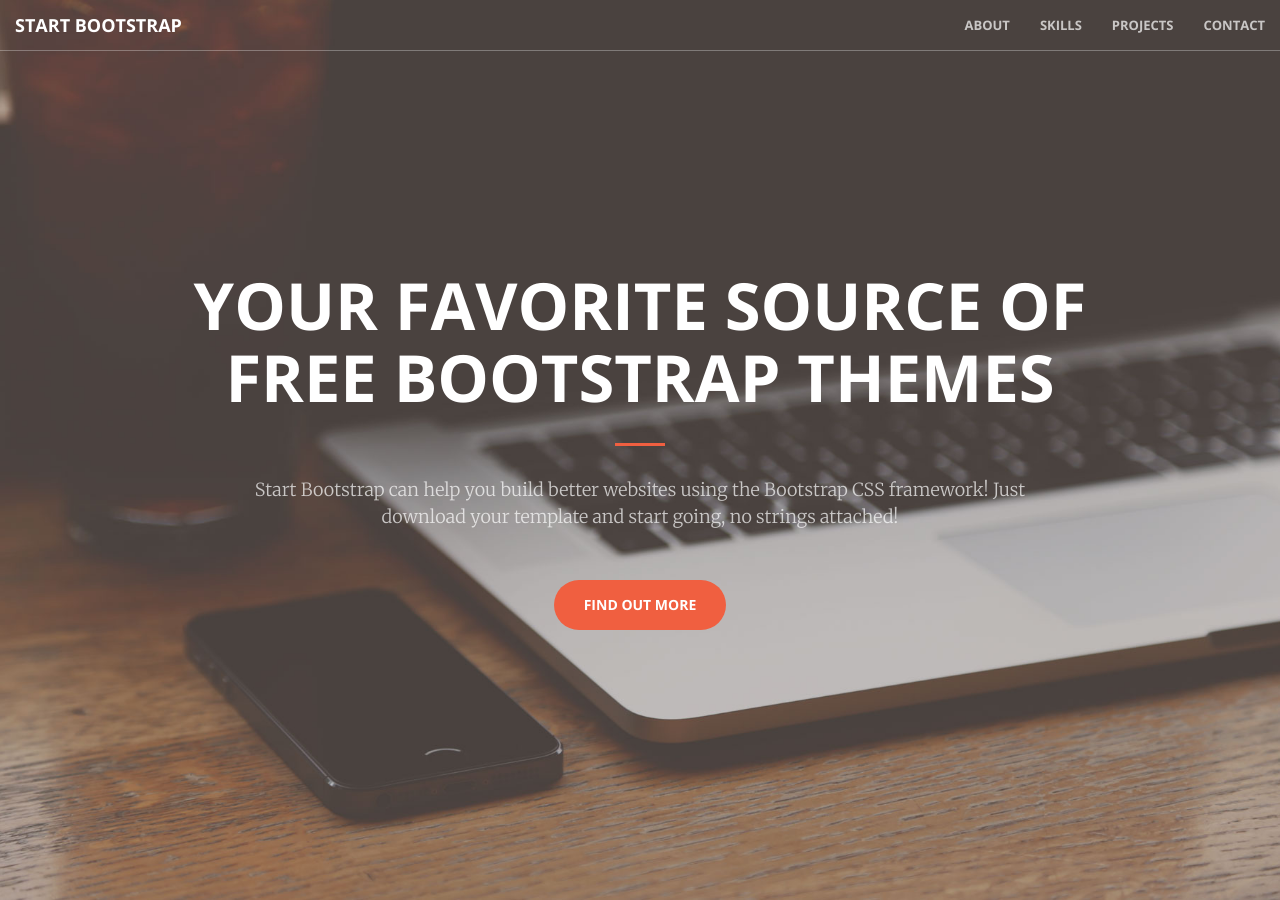
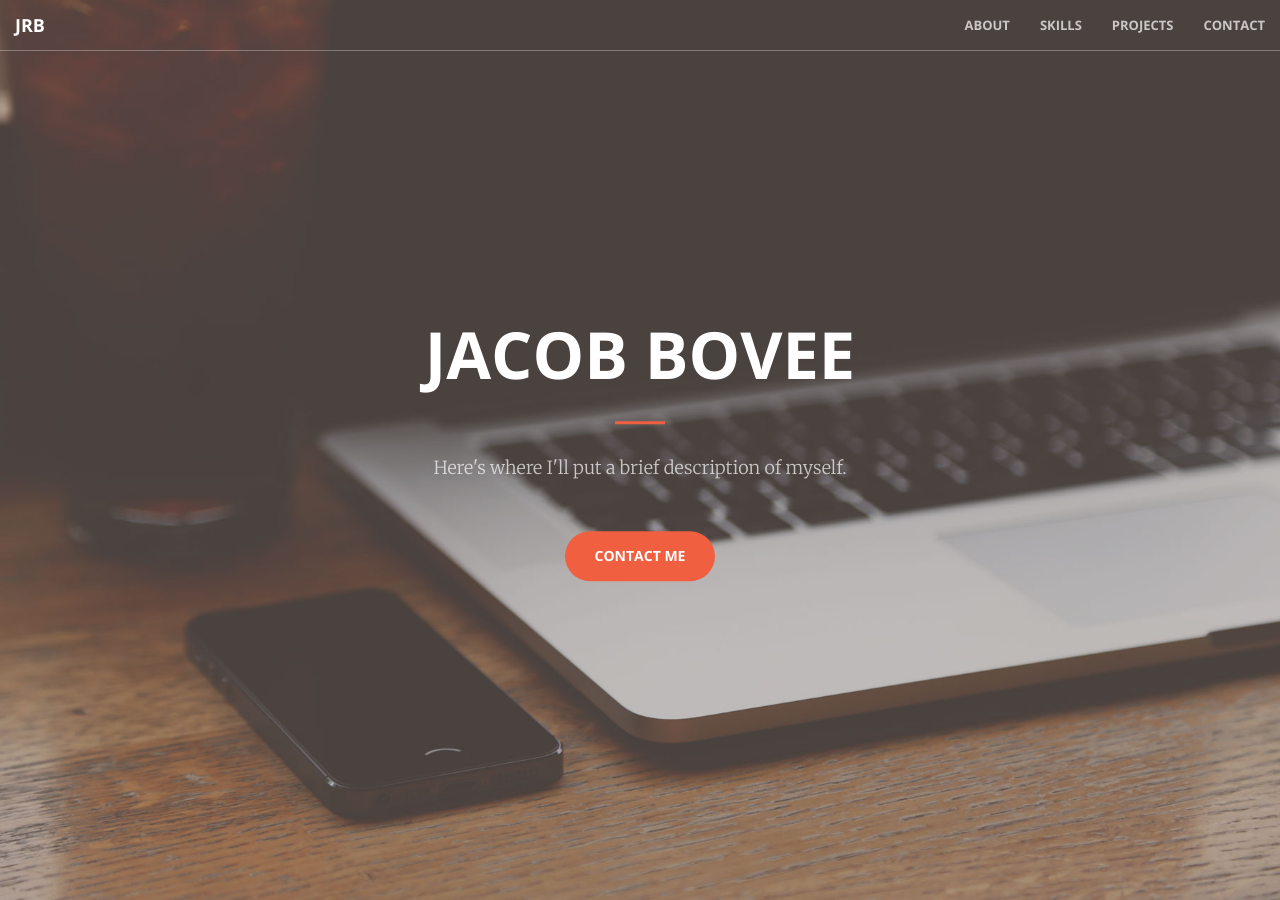
Before and after one commit to jbovee/jbovee.github.io, a Jekyll site: the page built from index.html, in a window 1280 px wide and 900 px high. Built offline with Jekyll 4.4.1, drawn with Linux system fonts in a browser that asks for light colours.

Commit message:
Changed text in navbar, first section, and title

```diff
--- a/_includes/head.html
+++ b/_includes/head.html
@@ -6,7 +6,7 @@
     <meta name="description" content="">
     <meta name="author" content="">
 
-    <title>Creative - Start Bootstrap Theme</title>
+    <title>Jacob Bovee</title>
 
     <!-- Bootstrap Core CSS -->
     <link rel="stylesheet" href="css/bootstrap.min.css" type="text/css">
--- a/_includes/header.html
+++ b/_includes/header.html
@@ -1,10 +1,10 @@
 <header>
     <div class="header-content">
         <div class="header-content-inner">
-            <h1>Your Favorite Source of Free Bootstrap Themes</h1>
+            <h1>Jacob Bovee</h1>
             <hr>
-            <p>Start Bootstrap can help you build better websites using the Bootstrap CSS framework! Just download your template and start going, no strings attached!</p>
-            <a href="#about" class="btn btn-primary btn-xl page-scroll">Find Out More</a>
+            <p>Here's where I'll put a brief description of myself.</p>
+            <a href="#contact" class="btn btn-primary btn-xl page-scroll">Contact Me</a>
         </div>
     </div>
 </header>
--- a/_includes/nav.html
+++ b/_includes/nav.html
@@ -8,7 +8,7 @@
                 <span class="icon-bar"></span>
                 <span class="icon-bar"></span>
             </button>
-            <a class="navbar-brand page-scroll" href="#page-top">Start Bootstrap</a>
+            <a class="navbar-brand page-scroll" href="#page-top">JRB</a>
         </div>
 
         <!-- Collect the nav links, forms, and other content for toggling -->
```
